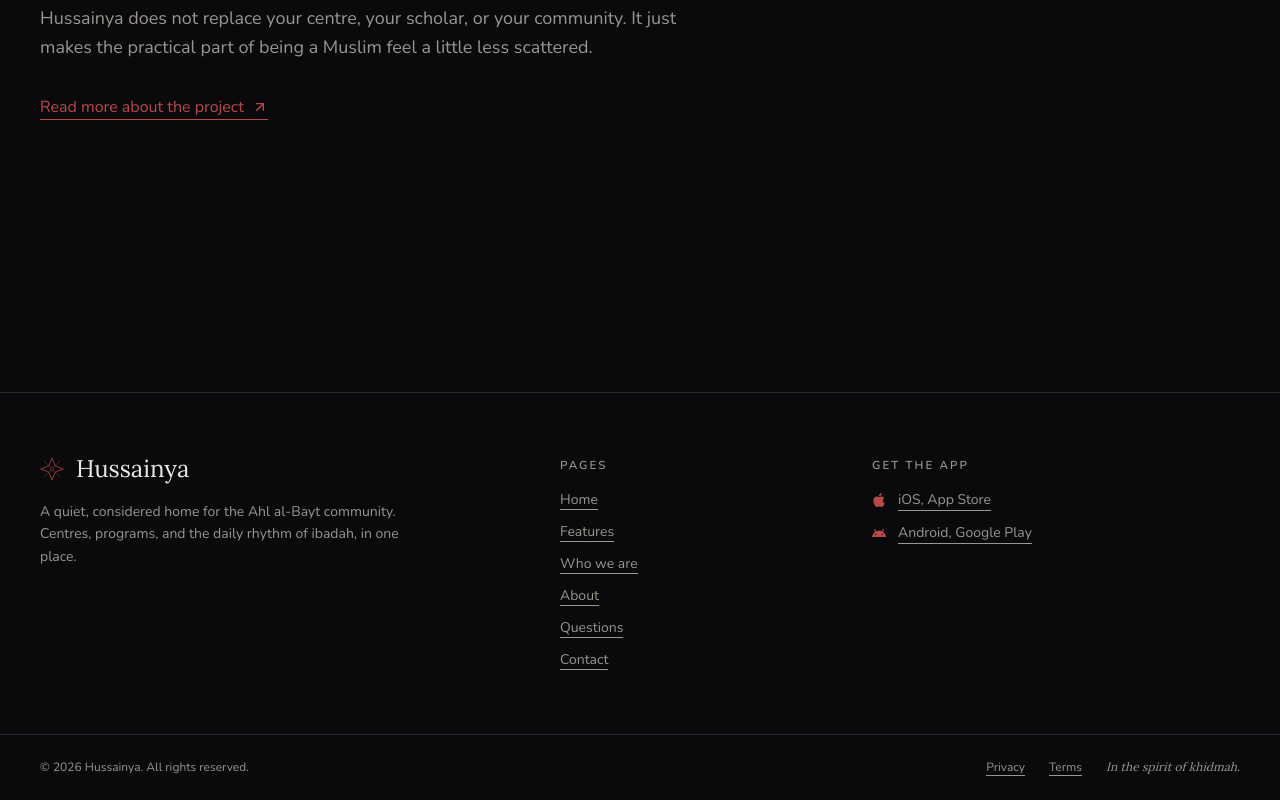
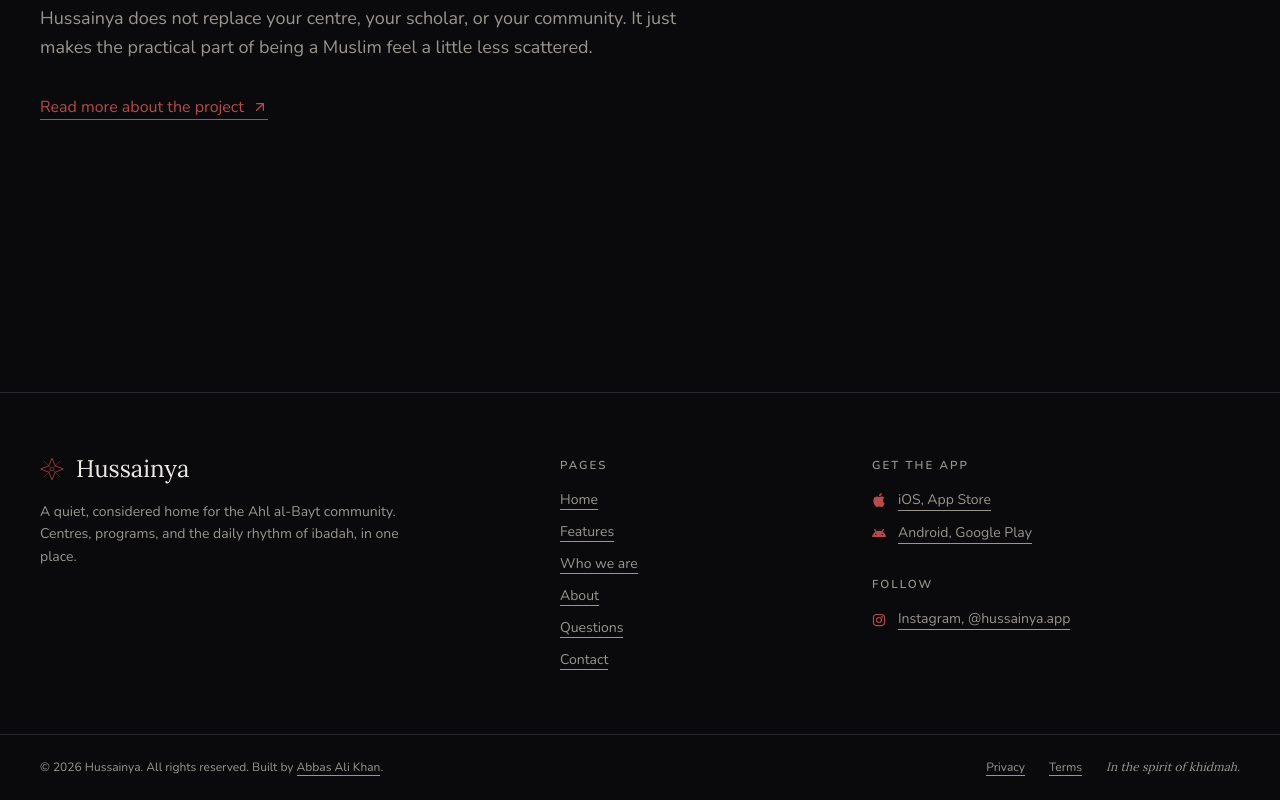
Before and after one commit to Abbaskhan1103/hussainya-landing, a Next.js app: page / in a window 1280 px wide. Shown: the part 3781-4581 px from the top of the page. Built offline with nearby package versions, Linux system fonts and the light colour scheme; no server answers.

Commit message:
Add Instagram and a maker credit to the footer, and drop the Who makes Hussainya question

```diff
--- a/components/ornaments.tsx
+++ b/components/ornaments.tsx
@@ -79,6 +79,25 @@ export function AndroidMark({ className }: { className?: string }) {
   );
 }
 
+export function InstagramMark({ className }: { className?: string }) {
+  return (
+    <svg
+      viewBox="0 0 24 24"
+      fill="none"
+      stroke="currentColor"
+      strokeWidth="2"
+      strokeLinecap="round"
+      strokeLinejoin="round"
+      className={cn(className)}
+      aria-hidden
+    >
+      <rect x="2.5" y="2.5" width="19" height="19" rx="5.5" />
+      <circle cx="12" cy="12" r="4.25" />
+      <circle cx="17.4" cy="6.6" r="0.6" fill="currentColor" />
+    </svg>
+  );
+}
+
 export function HairlineDots({ className }: { className?: string }) {
   return (
     <svg viewBox="0 0 120 8" fill="none" className={cn(className)} aria-hidden>
--- a/components/site-footer.tsx
+++ b/components/site-footer.tsx
@@ -1,6 +1,12 @@
 import Link from "next/link";
-import { AppleMark, AndroidMark, EightPointStar } from "./ornaments";
-import { APP_STORE_URL, PLAY_STORE_URL } from "@/lib/links";
+import { AppleMark, AndroidMark, EightPointStar, InstagramMark } from "./ornaments";
+import {
+  APP_STORE_URL,
+  INSTAGRAM_HANDLE,
+  INSTAGRAM_URL,
+  MAKER_URL,
+  PLAY_STORE_URL,
+} from "@/lib/links";
 
 export function SiteFooter() {
   return (
@@ -59,15 +65,29 @@ export function SiteFooter() {
           <div className="eyebrow mb-4">Get the app</div>
           <ul className="space-y-3 text-sm text-[var(--subtext)]">
             <li className="flex items-center gap-3">
-              <AppleMark className="size-3.5 text-[var(--color-gold)]" />
+              <AppleMark className="size-3.5 shrink-0 text-[var(--color-gold)]" />
               <a href={APP_STORE_URL} className="editorial-link hover:text-[var(--text)]">
                 iOS, App Store
               </a>
             </li>
             <li className="flex items-center gap-3">
-              <AndroidMark className="size-3.5 text-[var(--color-gold)]" />
+              <AndroidMark className="size-3.5 shrink-0 text-[var(--color-gold)]" />
               <a href={PLAY_STORE_URL} className="editorial-link hover:text-[var(--text)]">
                 Android, Google Play
+              </a>
+            </li>
+          </ul>
+
+          <div className="eyebrow mt-8 mb-4">Follow</div>
+          <ul className="space-y-3 text-sm text-[var(--subtext)]">
+            <li className="flex items-center gap-3">
+              <InstagramMark className="size-3.5 shrink-0 text-[var(--color-gold)]" />
+              <a
+                href={INSTAGRAM_URL}
+                rel="me"
+                className="editorial-link hover:text-[var(--text)]"
+              >
+                Instagram<span className="hidden sm:inline">, @{INSTAGRAM_HANDLE}</span>
               </a>
             </li>
           </ul>
@@ -76,7 +96,16 @@ export function SiteFooter() {
 
       <div className="border-t border-[var(--border)]">
         <div className="mx-auto max-w-[1280px] px-6 lg:px-10 py-6 flex flex-wrap items-center justify-between gap-4 text-xs text-[var(--subtext)]">
-          <span>© {new Date().getFullYear()} Hussainya. All rights reserved.</span>
+          <span>
+            © {new Date().getFullYear()} Hussainya. All rights reserved.{" "}
+            <span className="whitespace-nowrap">
+              Built by{" "}
+              <a href={MAKER_URL} className="hover:text-[var(--text)] editorial-link">
+                Abbas Ali Khan
+              </a>
+              .
+            </span>
+          </span>
           <div className="flex items-center gap-6">
             <Link href="/privacy" className="hover:text-[var(--text)] editorial-link">
               Privacy
--- a/lib/faq.ts
+++ b/lib/faq.ts
@@ -77,9 +77,4 @@ export const FAQS: readonly Faq[] = [
     answer:
       "A hussainiya, also written husayniyya or hussainia, is a hall where Shia Muslims gather for majalis and commemorations, above all in Muharram to remember Imam Husayn (AS). The app takes its name from it.",
   },
-  {
-    question: "Who makes Hussainya?",
-    answer:
-      "A small, distributed group of engineers, designers and community members who work on it in the evenings and at weekends, in the spirit of khidmah. You can reach them at support@hussainya.com.",
-  },
 ];
--- a/lib/links.ts
+++ b/lib/links.ts
@@ -1,3 +1,6 @@
 export const APP_STORE_ID = "6774542995";
 export const APP_STORE_URL = `https://apps.apple.com/app/id${APP_STORE_ID}`;
 export const PLAY_STORE_URL = "https://play.google.com/store/apps/details?id=com.hussainya.app";
+export const INSTAGRAM_HANDLE = "hussainya.app";
+export const INSTAGRAM_URL = `https://www.instagram.com/${INSTAGRAM_HANDLE}/`;
+export const MAKER_URL = "https://abbasalikhan.com";
```
